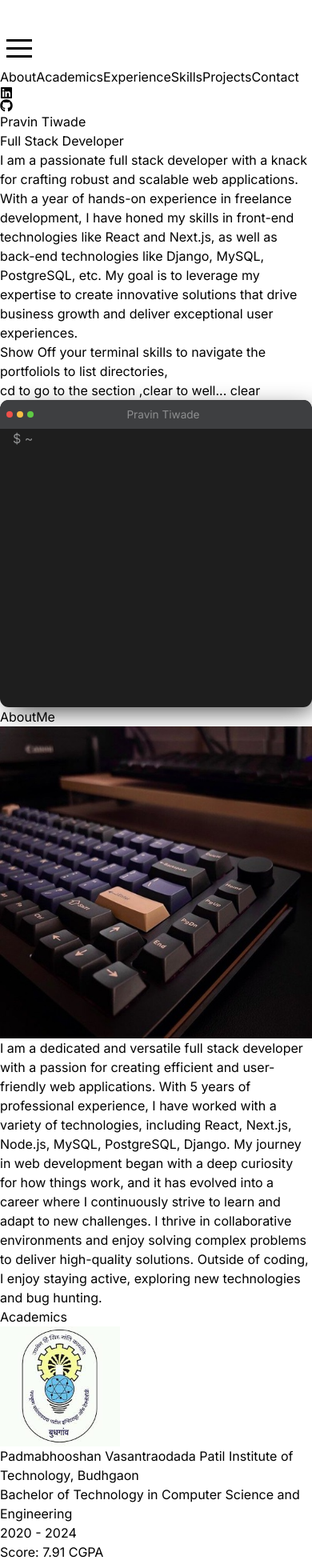
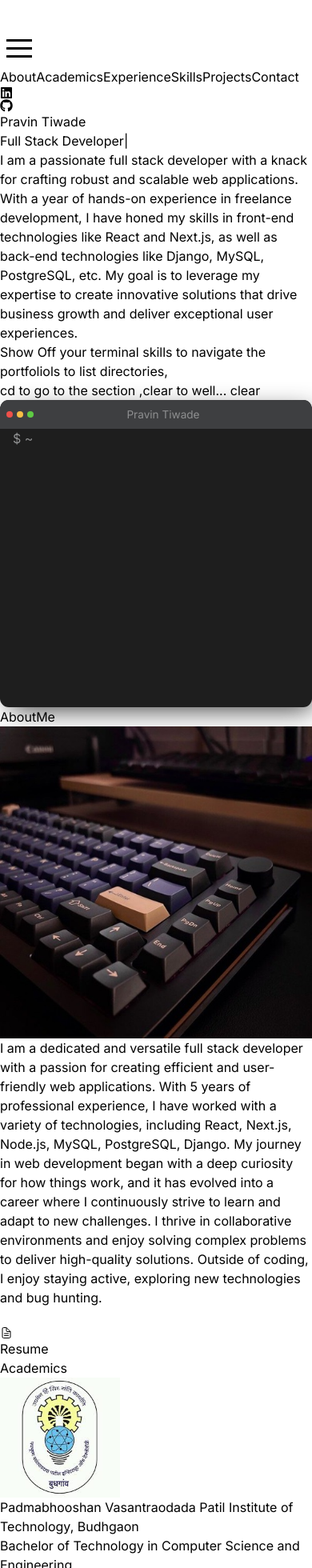
Before and after one commit to helios-pixel/portfolioV2, a React (Vite) app: page / in a window 390 px wide. Shown: the top 1960 px of the page at 80% size. Built offline with nearby package versions, Linux system fonts and the light colour scheme.

Commit message:
Added Resume, extra links, animation to title

```diff
--- a/src/components/About.jsx
+++ b/src/components/About.jsx
@@ -2,6 +2,7 @@ import aboutImg from '../assets/about.jpg'
 import { ABOUT_TEXT } from '../constants'
 import { motion } from 'framer-motion'
 import React, { forwardRef } from 'react';
+import { IoDocumentTextOutline } from "react-icons/io5";
 
 function About(){
     return(
@@ -28,8 +29,17 @@ function About(){
                 initial={{opacity:0, x:100}}
                 transition={{duration:0.5}}
                 className='w-full lg:w-1/2'>
-                    <div className='flex justify-center lg:justify-start'>
+                    <div className='flex flex-col justify-center lg:justify-start'>
                         <p className='my-2 max-w-xl  py-6'>{ABOUT_TEXT}</p>
+                        <br />
+                        <a href="https://drive.google.com/file/d/1Qh4tlPR2gjx_Jpn6NKd6ivHUlNRribcW/view?usp=sharing" target='_blank'>
+                        <button className="relative h-12 w-32 flex items-center justify-center gap-2 overflow-hidden rounded-md border border-indigo-600 bg-transparent text-indigo-600 shadow-2xl transition-all duration-200 ease-out before:absolute before:bottom-0 before:left-0 before:right-0 before:top-0 before:m-auto before:h-0 before:w-0 before:rounded-md before:bg-indigo-600 before:duration-300 before:transition-all before:ease-out hover:text-white hover:shadow-indigo-600 hover:before:h-full hover:before:w-full hover:before:opacity-80">
+                            <span className="relative z-10 flex items-center justify-center">
+                                <IoDocumentTextOutline className="mr-1 text-lg" /> Resume
+                            </span>
+                        </button>
+
+                        </a>
                     </div>
                 </motion.div>
             </div>
--- a/src/components/Contact.jsx
+++ b/src/components/Contact.jsx
@@ -7,9 +7,9 @@ function Contact(){
                 <h1 className="my-10 text-center text-4xl">Contact</h1>
                 <div className="text-center tracking-tighter">
                     <p className="my-4">{CONTACT.email}</p>
-                    <p className="my-4">Discord: oreowithwings</p>
-                    <a href="https://www.linkedin.com/in/pravintiwade" target="_blank" className="border-b">LinkedIn</a> <br />
-                    <a href="https://github.com/helios-pixel" target="_blank" className="border-b">GitHub</a>
+                    <p className="my-4"><a href="https://www.linkedin.com/in/pravintiwade" target="_blank" className="border-b">LinkedIn</a> </p>
+                    <p className="my-4"><a href="https://github.com/helios-pixel" target="_blank" className="border-b">GitHub</a></p>
+                    <p className="my-4">Discord: @oreowithwings</p>
 
                 </div>
             </div>
--- a/src/components/Hero.jsx
+++ b/src/components/Hero.jsx
@@ -1,6 +1,10 @@
 import {HERO_CONTENT} from '../constants'
 import {motion} from 'framer-motion'
 import Terminal from './Terminal/Terminal'
+import {useState , useEffect} from 'react'
+
+
+
 const container = (delay) =>({
     hidden: {opacity:0, x:-100},
     visible: {
@@ -10,6 +14,44 @@ const container = (delay) =>({
     }
 })
 function Hero(){
+
+    const [loopNum, setLoopNum] = useState(0);
+    const [isDeleting, setIsDeleting] = useState(false);
+    const toRotate = ["Full Stack Developer", "UI/UX Designer"];
+    const [delta, setDelta] = useState(300-Math.random()*100);
+    const [text, setText]= useState('');
+    const period =2000;
+
+    useEffect(() => {
+        let ticker = setInterval(() => {
+            tick();
+        }, delta);
+
+        return () => clearInterval(ticker);
+    }, [text, delta, loopNum, isDeleting]);
+
+
+    const tick = () => {
+        let i = loopNum % toRotate.length;
+        let fullText = toRotate[i];
+        let updatedText = isDeleting ? fullText.substring(0, text.length - 1) : fullText.substring(0, text.length + 1);
+
+        setText(updatedText);
+
+        if(isDeleting){
+            setDelta(prevDelta => prevDelta /2)
+        }
+        if(!isDeleting && updatedText===fullText){
+            setIsDeleting(true);
+            setDelta(period);
+        } else if(isDeleting && updatedText === ''){
+            setIsDeleting(false);
+            setLoopNum(loopNum+1);
+            setDelta(500);
+        }
+    }
+
+
     return(
         <>
         <div className="border-b border-neutral-900 pb-4 my-32 lg:mb-35">
@@ -25,7 +67,7 @@ function Hero(){
                         variants={container(0.75)}
                         initial="hidden"
                         animate="visible"
-                        className="bg-gradient-to-r from-pink-300 via-slate-500 to-purple-500 bg-clip-text text-4xl tracking-tight text-transparent">Full Stack Developer</motion.span>
+                        className="bg-gradient-to-r from-pink-300 via-slate-500 to-purple-500 bg-clip-text text-4xl tracking-tight text-transparent">{text}|</motion.span>
                         <motion.p
                         variants={container(1)}
                         initial="hidden"
```
